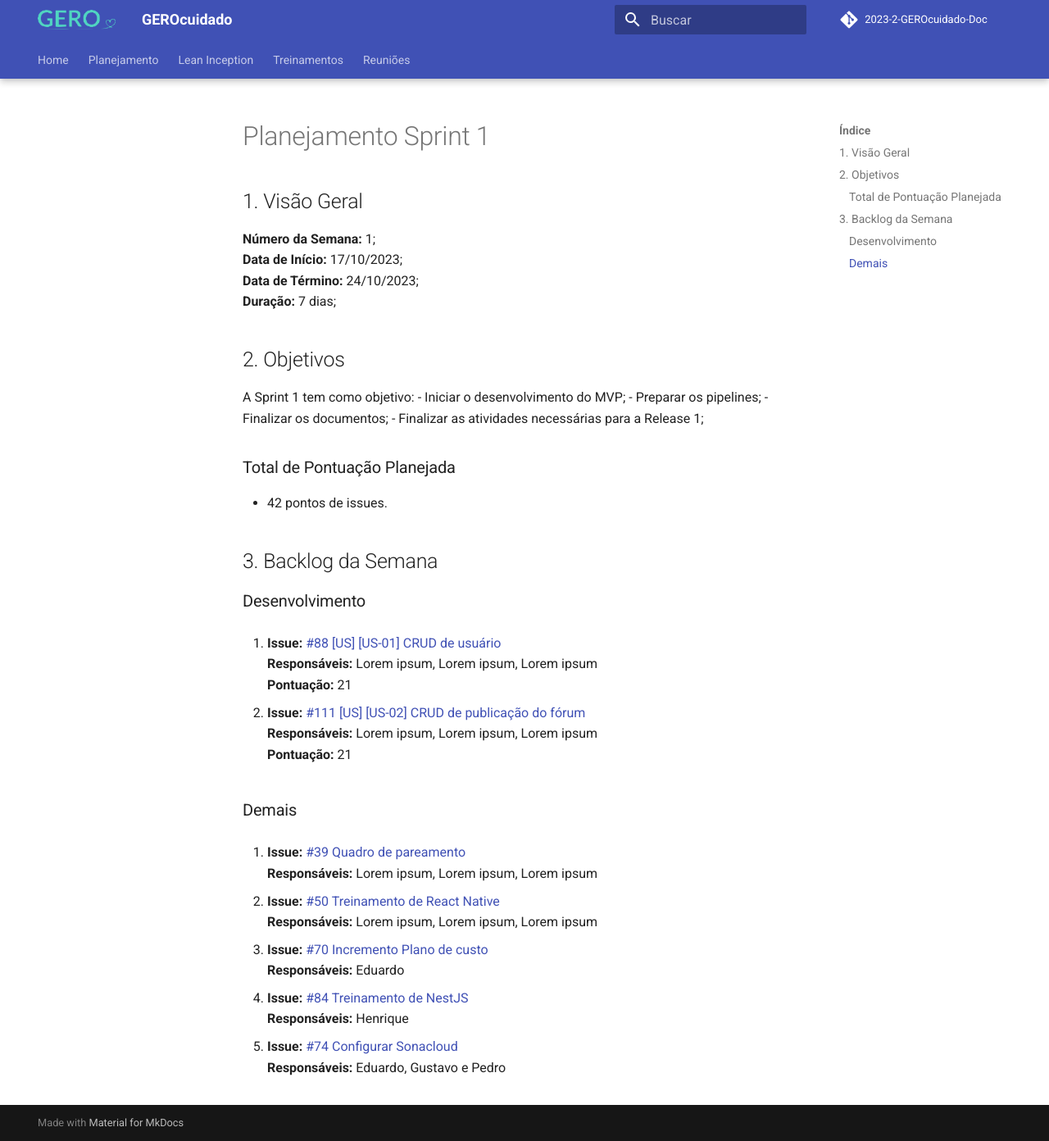
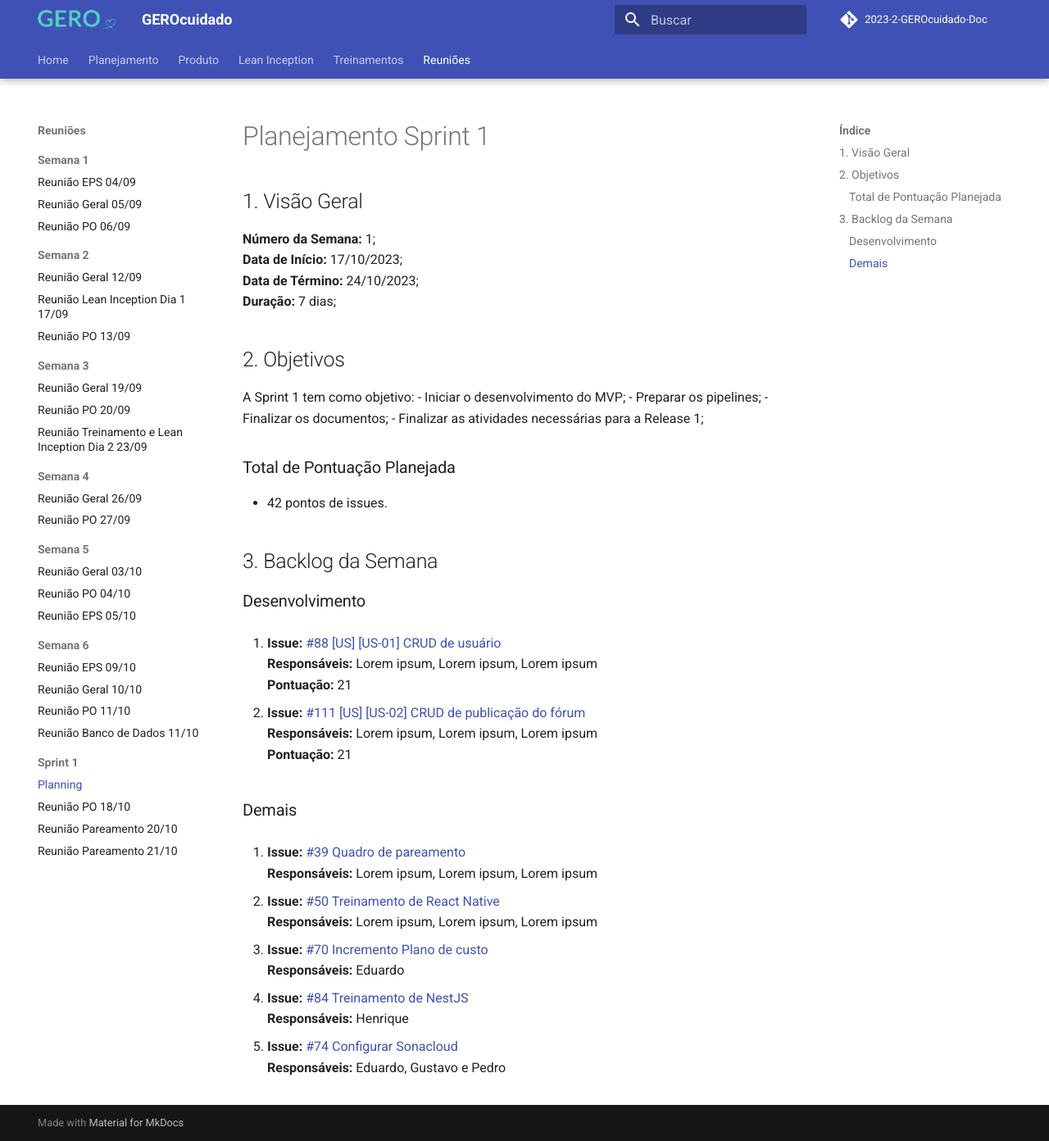
Before and after one commit to fga-eps-mds/2023-2-GEROcuidado-Doc, an MkDocs documentation site: the page built from docs/reunioes/Sprint_1/planning.md, in a window 1280 px wide and 1392 px high. Shown: the whole window at 82% size. Built offline with MkDocs 1.6.1 and Material for MkDocs 9.7.7, drawn with Linux system fonts in a browser that asks for light colours; comment, search, counter and statistics services are not loaded.

Commit message:
Adiciona ATA das reunioes ocorridas na sprint 1

```diff
--- a/mkdocs.yml
+++ b/mkdocs.yml
@@ -52,8 +52,9 @@ nav:
     - Plano de gerenciamento de risco: planejamento/gerenciamento_de_riscos.md
     - Padrões da comunidade: planejamento/padroes_da_comunidade.md
     - Metodologias: planejamento/metodologia.md
-    - Ferramentas: planejamento/ferramentas.md
-    - Estrutura Analítica do Projeto: planejamento/eap.md
+  - Produto:
+    - Ferramentas: produto/ferramentas.md
+    - Documento de Banco de Dados: produto/banco_de_dados.md
   - Lean Inception:
     - Lean Inception: lean_inception/lean_inception.md
     - Kick-off: lean_inception/kickoff.md
@@ -90,8 +91,14 @@ nav:
       - Reunião EPS 05/10: reunioes/Semana_5/reuniao_EPS_05_10.md
     - Semana 6:
       - Reunião EPS 09/10: reunioes/Semana_6/reuniao_EPS_09_10.md
-      - Reunião Geral 10/10: reunioes/Semana_6/reuniao_geral_10_10.md
+      - Reunião Geral 10/10: reunioes/Semana_6/reuniao_Geral_10_10.md
       - Reunião PO 11/10: reunioes/Semana_6/reuniao_PO_11_10.md
+      - Reunião Banco de Dados 11/10: reunioes/Semana_6/reuniao_EPS_MDS_Banco_de_Dados11_10.md
+    - Sprint 1:
+      - Planning: reunioes/Sprint_1/planning.md
+      - Reunião PO 18/10: reunioes/Sprint_1/reuniao_PO_18_10.md
+      - Reunião Pareamento 20/10: reunioes/Sprint1/reuniao_Pareamento_20_10.md
+      - Reunião Pareamento 21/10: reunioes/Sprint1/reuniao_Pareamento_21_10.md
 
 plugins:
   - search
```
Also changed, not shown: docs/reunioes/Sprint_1/reuniao_PO_18_10.md (added, +38 -0 lines), docs/reunioes/Sprint_1/reuniao_Pareamento_20_10.md (added, +19 -0 lines), docs/reunioes/Sprint_1/reuniao_Pareamento_21_10.md (added, +23 -0 lines), docs/reunioes/Semana_6/reuniao_Geral_10_10.md (renamed from docs/reunioes/Semana_6/reuniao_geral_10_10.md).
